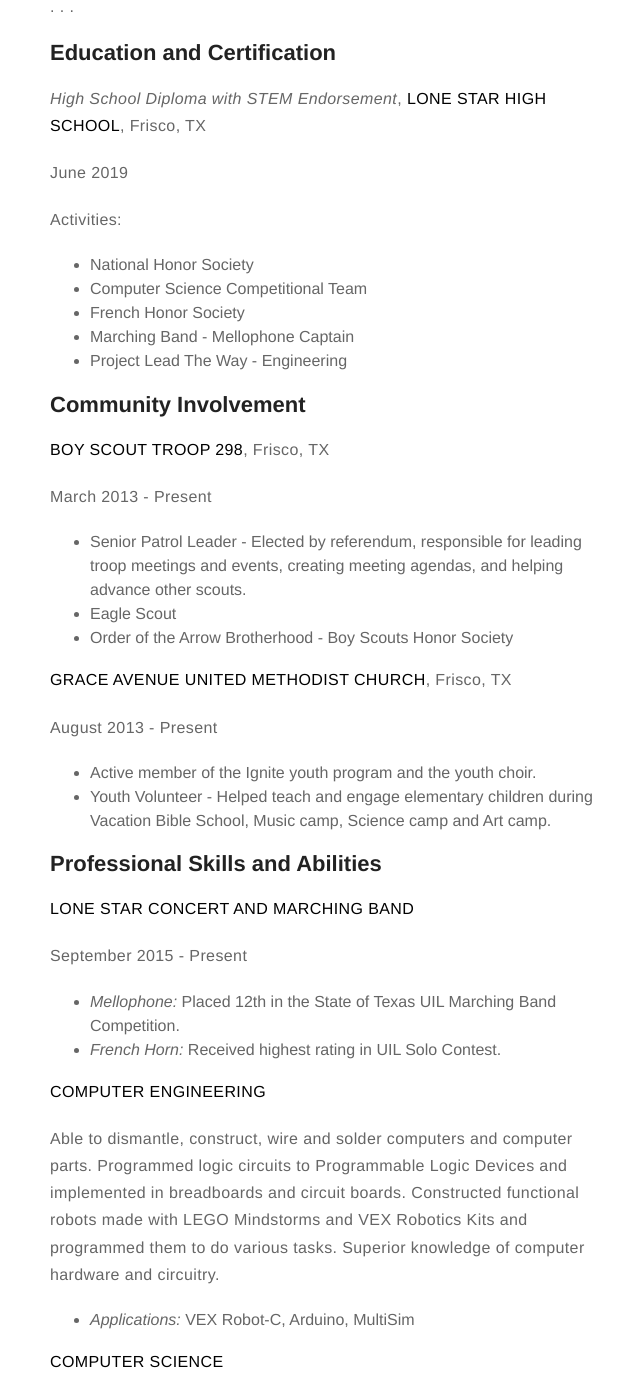
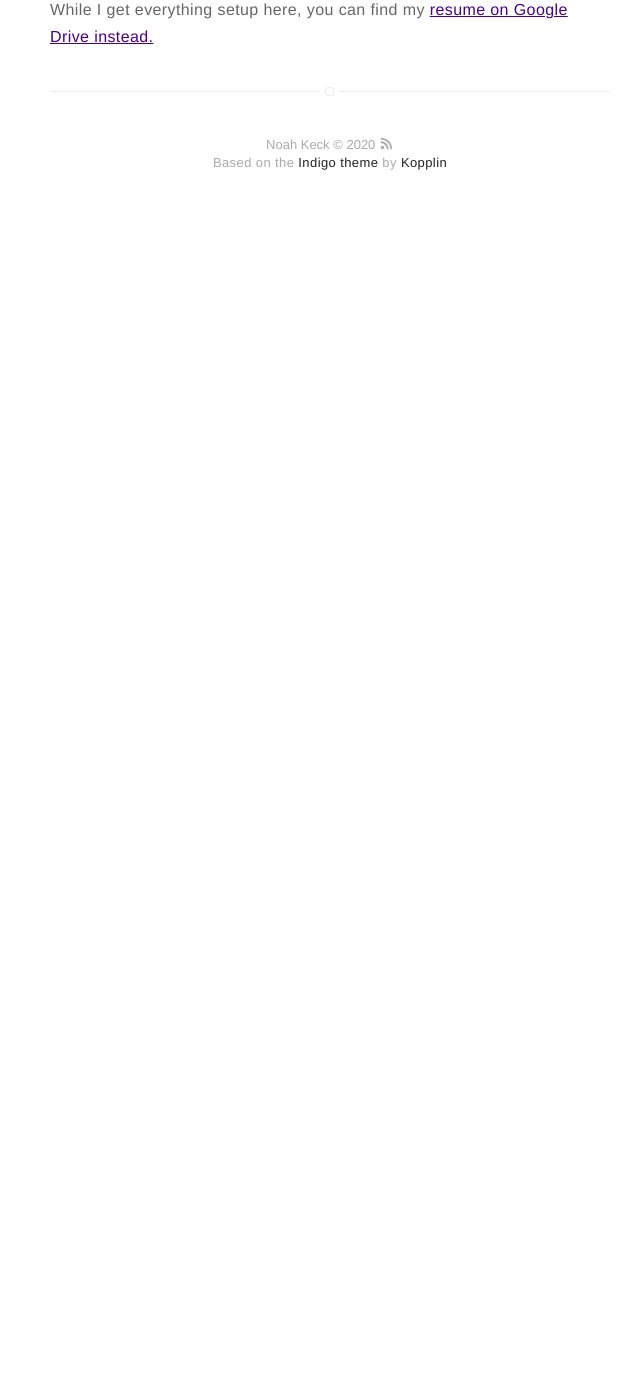
Before and after one commit to noah978/noah978.github.io, a Jekyll site: the page built from resume.md, in a window 1280 px wide and 1400 px high, scrolled down 270 px. Shown: the whole window, without its empty margins (310-950 px from the left). Built offline with Jekyll 4.4.1, drawn with Linux system fonts in a browser that asks for light colours; after the commit the page ends 900 px from its top, so only the background shows below that; some of the changed text lies outside the part shown.

Commit message:
Change Resume to Google Drive link.

```diff
--- a/resume.md
+++ b/resume.md
@@ -7,52 +7,6 @@
 
 <h1 align="center">Noah Keck</h1>
 
-## Work Experience
-. . .
+Work in progress...
 
-## Education and Certification
-_High School Diploma with STEM Endorsement_, **LONE STAR HIGH SCHOOL**, Frisco, TX
-
-June 2019
-
-Activities:
-* National Honor Society
-* Computer Science Competitional Team
-* French Honor Society
-* Marching Band - Mellophone Captain
-* Project Lead The Way - Engineering
-
-## Community Involvement
-**BOY SCOUT TROOP 298**, Frisco, TX
-
-March 2013 - Present
-* Senior Patrol Leader - Elected by referendum, responsible for leading troop meetings and events, creating meeting agendas, and helping  advance other scouts.
-* Eagle Scout
-* Order of the Arrow Brotherhood - Boy Scouts Honor Society
-
-**GRACE AVENUE UNITED METHODIST CHURCH**, Frisco, TX
-
-August 2013 - Present
-* Active member of the Ignite youth program and the youth choir.
-* Youth Volunteer - Helped teach and engage elementary children during Vacation Bible School, Music camp, Science camp and Art camp.
-
-## Professional Skills and Abilities
-**LONE STAR CONCERT AND MARCHING BAND**
-
-September 2015 - Present
-* _Mellophone:_ Placed 12th in the State of Texas UIL Marching Band Competition.
-* _French Horn:_ Received highest rating in UIL Solo Contest.
-
-**COMPUTER ENGINEERING**
-
-Able to dismantle, construct, wire and solder computers and computer parts. Programmed logic circuits to Programmable Logic Devices and implemented in breadboards and circuit boards. Constructed functional robots made with LEGO Mindstorms and VEX Robotics Kits and programmed them to do various tasks. Superior knowledge of computer hardware and circuitry.
-
-* _Applications:_ VEX Robot-C, Arduino, MultiSim
-
-**COMPUTER SCIENCE**
-
-Created and programmed algorithms to complete complex calculations. Created complex algorithms and programs designed to solve mathematical problems and can determine big O runtimes for processes. Designed and programmed graphical RPG and puzzle games, often collaborating with other students using Github.
-
-* _Languages:_ Java, C#, C++, Objective C, Swift, Python
-* _Applications:_ MS Visual Studio, Eclipse, Xcode, Github
-* _Operating Systems:_ Windows, MacOS, Unix, Linux
+While I get everything setup here, you can find my [resume on Google Drive instead.](https://docs.google.com/document/d/1Sctk5gSvcWXSFhPbSubdYI9SVh7NwtfSv_Q2jw1lLF0/edit?usp=sharing)
```
